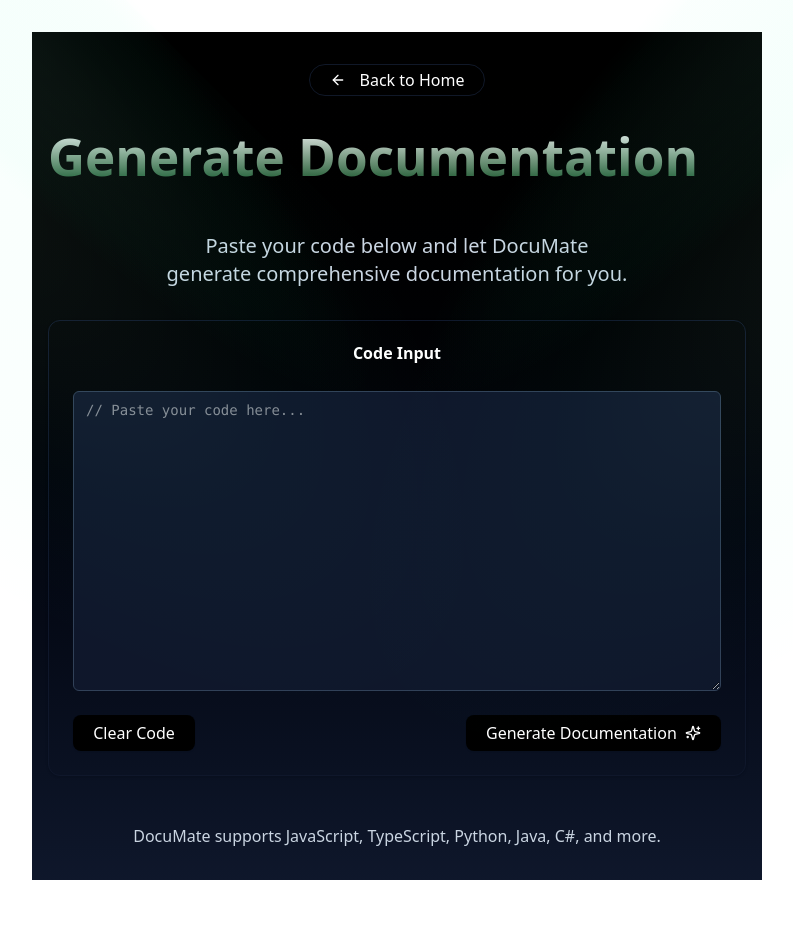
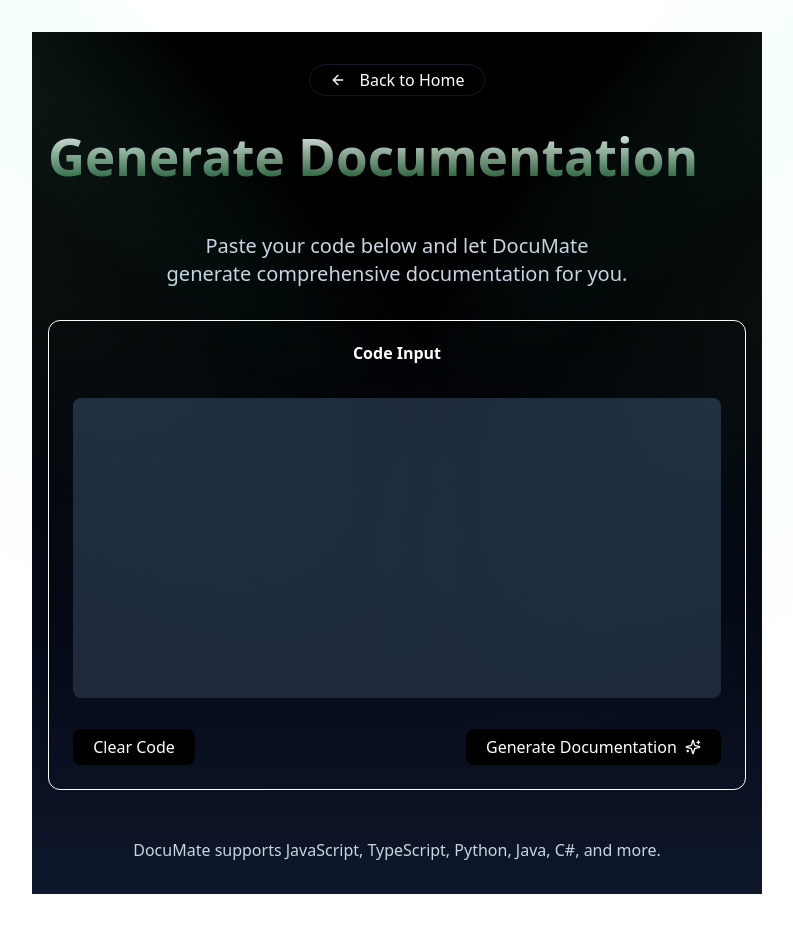
Before and after one commit to shantanusabyasachi16/DocuMate, a React (Vite) app in the folder frontend/: page /converter in a window 1280 px wide. Shown: the top 932 px of the page, without its empty margins (243-1036 px from the left). Built offline with nearby package versions, Linux system fonts and the light colour scheme.

Commit message:
completed the  Ui

```diff
--- a/frontend/package.json
+++ b/frontend/package.json
@@ -12,6 +12,7 @@
   "dependencies": {
     "@radix-ui/react-slot": "^1.1.2",
     "@tailwindcss/vite": "^4.0.13",
+    "@types/react-syntax-highlighter": "^15.5.13",
     "axios": "^1.8.3",
     "class-variance-authority": "^0.7.1",
     "clsx": "^2.1.1",
@@ -19,8 +20,11 @@
     "motion": "^12.5.0",
     "react": "^19.0.0",
     "react-dom": "^19.0.0",
+    "react-hot-toast": "^2.5.2",
     "react-router": "^7.3.0",
     "react-router-dom": "^7.3.0",
+    "react-syntax-highlighter": "^5.8.0",
+    "remove-markdown": "^0.6.0",
     "tailwind-merge": "^3.0.2",
     "tailwindcss": "^4.0.13",
     "tailwindcss-animate": "^1.0.7"
--- a/frontend/src/pages/ConvertedPage.tsx
+++ b/frontend/src/pages/ConvertedPage.tsx
@@ -1,47 +1,54 @@
-import { ArrowLeft, Sparkles } from "lucide-react";
+import { ArrowLeft, Sparkles, Copy } from "lucide-react";
 import { Link } from "react-router-dom";
 import { Button } from "../components/ui/button";
-import { Textarea } from "../components/TextArea";
-import { Card, CardContent, CardDescription, CardFooter, CardHeader, CardTitle } from "../components/ui/card";
+import {
+  Card,
+  CardContent,
+  CardDescription,
+  CardFooter,
+  CardHeader,
+  CardTitle,
+} from "../components/ui/card";
 import { Spotlight } from "../components/Spotlight-New";
 import { useState } from "react";
 import axios from "axios";
+import toast, { Toaster } from "react-hot-toast";
+import removeMarkdown from "remove-markdown";
+import { PrismLight as SyntaxHighlighter } from "react-syntax-highlighter";
+import { dracula } from "react-syntax-highlighter/dist/esm/styles/prism";
 
 export default function ConvertedPage() {
-
   const [codeInput, setCodeInput] = useState("");
   const [apiResponse, setApiResponse] = useState("");
   const [isLoading, setIsLoading] = useState(false);
 
-
   const handleGenerateDocumentation = async () => {
     if (!codeInput.trim()) {
-      alert("Please enter some code to generate documentation.");
+      toast.error("Please enter some code to generate documentation.");
       return;
     }
 
     setIsLoading(true);
     try {
-
       const response = await axios.post(
         "http://localhost:8000/genai/documate",
-        { prompt: codeInput },
-
+        { prompt: codeInput }
       );
 
-
-      setApiResponse(response.data.message); // Use response.data.message
-      //console.log(response);
-      //console.log(response.data);
-
-
+      const cleanCode = removeMarkdown(response.data.message);
+      setApiResponse(cleanCode);
+      toast.success("Documentation generated successfully!");
     } catch (error) {
       console.error("Error:", error);
       if (axios.isAxiosError(error)) {
-        setApiResponse(error.response?.data?.message || "An error occurred while generating documentation.");
+        setApiResponse(
+          error.response?.data?.message ||
+            "An error occurred while generating documentation."
+        );
       } else {
         setApiResponse("An error occurred while generating documentation.");
       }
+      toast.error("Failed to generate documentation. Please try again.");
     } finally {
       setIsLoading(false);
     }
@@ -50,11 +57,18 @@
   return (
     <>
       <Spotlight />
+      {/* Add the Toaster component */}
+      <Toaster position="bottom-right" />
+
       <div className="min-h-screen bg-gradient-to-b from-black to-slate-900 text-white">
         <div className="container mx-auto px-4 py-8">
-          <div className="mb-8 ">
+          <div className="mb-8">
             <Link to="/">
-              <Button variant="ghost" size="sm" className="group text-white !bg-black boder-white !bg-black !border !border-gray-900 !rounded-full">
+              <Button
+                variant="ghost"
+                size="sm"
+                className="group text-white !bg-black boder-white !bg-black !border !border-gray-900 !rounded-full"
+              >
                 <ArrowLeft className="mr-2 h-4 w-4 transition-transform group-hover:-translate-x-1" />
                 Back to Home
               </Button>
@@ -66,52 +80,106 @@
               Generate Documentation
             </h1>
             <p className="text-slate-300 mb-8 text-center text-xl">
-              Paste your code below and let DocuMate <br /><span>generate comprehensive documentation for you.</span>
+              Paste your code below and let DocuMate <br />
+              <span>generate comprehensive documentation for you.</span>
             </p>
 
-            <Card className=" border-slate-900">
+            <Card className="border-black-900">
               <CardHeader>
                 <CardTitle>Code Input</CardTitle>
-
               </CardHeader>
               <CardContent>
-                <Textarea
+                <div className="relative">
+                  {/* Syntax Highlighter */}
+                  <SyntaxHighlighter
+                    language="javascript"
+                    style={dracula}
+                    customStyle={{
+                      minHeight: "300px",
+                      borderRadius: "8px",
+                      padding: "16px",
+                      fontSize: "14px",
+                      fontFamily: "monospace",
+                      backgroundColor: "#1e293b",
+                    }}
+                  >
+                    {codeInput}
+                  </SyntaxHighlighter>
+
+                  {/* Transparent Textarea Overlay */}
+                  <textarea
                     placeholder="// Paste your code here..."
-                  className="min-h-[300px] bg-slate-900 border-slate-700 font-mono"
+                    className="absolute inset-0 w-full h-full p-4 bg-transparent text-transparent caret-white resize-none font-mono"
                     value={codeInput}
                     onChange={(e) => setCodeInput(e.target.value)}
                     disabled={isLoading}
                   />
+                </div>
               </CardContent>
               <CardFooter className="flex justify-between">
-              <Button className="!bg-black" variant="outline" onClick={() => setCodeInput ("")}>
+                <Button
+                  className="!bg-black"
+                  variant="outline"
+                  onClick={() => {
+                    setCodeInput("");
+                    toast.success("Code cleared!");
+                  }}
+                >
                   Clear Code
                 </Button>
-          <Button onClick={handleGenerateDocumentation} disabled={isLoading} className="flex items-center gap-2 !bg-black ">
+                <Button
+                  onClick={handleGenerateDocumentation}
+                  disabled={isLoading}
+                  className="flex items-center gap-2 !bg-black"
+                >
                   {isLoading ? (
-    <>Generating...</>) : (<>Generate Documentation <Sparkles className="animate-glow" /></>)}
+                    <>Generating...</>
+                  ) : (
+                    <>
+                      Generate Documentation{" "}
+                      <Sparkles className="animate-glow" />
+                    </>
+                  )}
                 </Button>
-
               </CardFooter>
             </Card>
 
-            {/* to display the Api response */}
+            {/* Display the API response */}
             {apiResponse && (
-              <Card className=" border-slate-900 mt-8">
+              <Card className="border-slate-900 mt-8">
                 <CardHeader>
                   <CardTitle>Generated Documentation</CardTitle>
-                  <CardDescription>Your documentation is ready!</CardDescription>
+                  <CardDescription>
+                    Your documentation is ready!
+                  </CardDescription>
                 </CardHeader>
                 <CardContent>
-                  <pre className="whitespace-pre-wrap bg-slate-900 p-4 rounded-md">
+                  <pre className="text-slate-100 font-bold whitespace-pre-wrap bg-slate-900 p-4 rounded-md">
                     {apiResponse}
                   </pre>
                 </CardContent>
+                <CardFooter className="flex justify-end">
+                  <Button
+                    className="!bg-black"
+                    variant="ghost"
+                    size="sm"
+                    onClick={() => {
+                      navigator.clipboard.writeText(apiResponse);
+                      toast.success("Copied to clipboard!");
+                    }}
+                  >
+                    <Copy className="h-4 w-4 mr-2" />
+                    Copy Documentation
+                  </Button>
+                </CardFooter>
               </Card>
             )}
 
             <div className="mt-12 text-center text-slate-300">
-              <p>DocuMate supports JavaScript, TypeScript, Python, Java, C#, and more.</p>
+              <p>
+                DocuMate supports JavaScript, TypeScript, Python, Java, C#, and
+                more.
+              </p>
             </div>
           </div>
         </div>
```
Also changed, not shown: 2 other files (tests, documents, lock files or other folders). Lines whose indentation alone changed are shown as unchanged.
